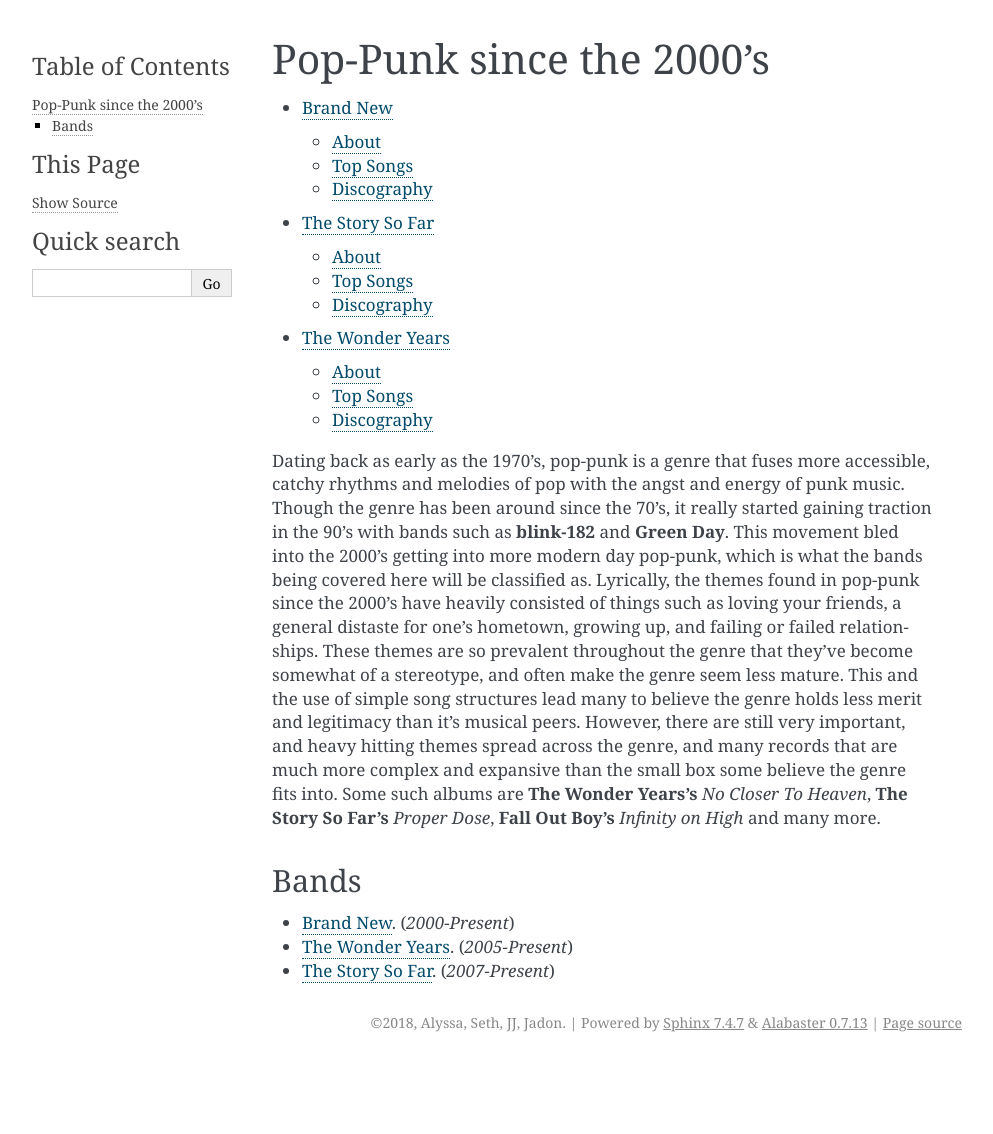
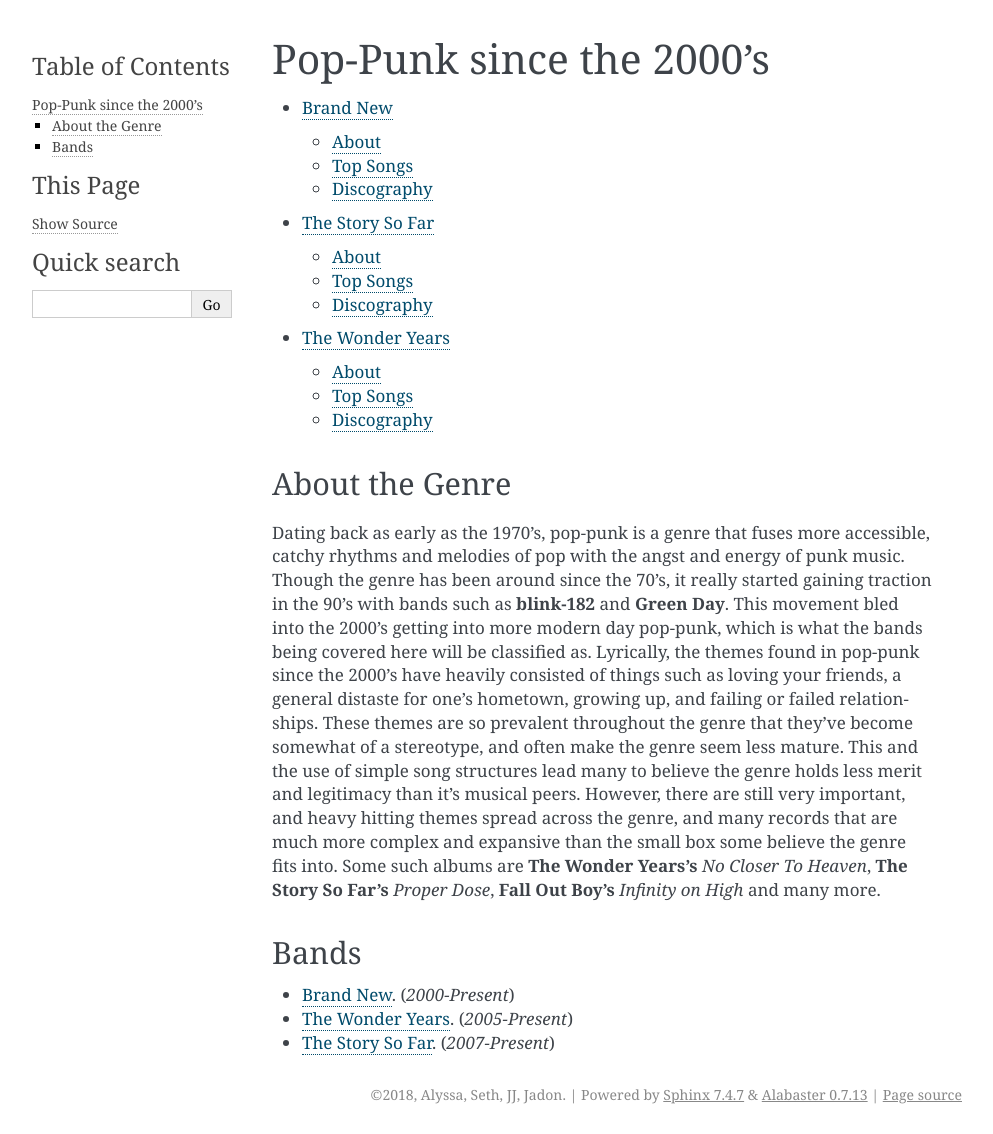
Before and after one commit to rahxki/final_project, a Sphinx documentation site: the page built from source/modern_pop_punk/index.rst, in a window 1280 px wide. Shown: the whole page, without its empty margins (148-1141 px from the left). Built offline with Sphinx 7.4.7, drawn with Linux system fonts in a browser that asks for light colours; before the commit the page ends 1062 px from its top, so only the background shows below that.

Commit message:
adding organization

```diff
--- a/source/modern_pop_punk/index.rst
+++ b/source/modern_pop_punk/index.rst
@@ -9,6 +9,8 @@
    the_story_so_far/index
    the_wonder_years/index
 
+About the Genre
+---------------
 
 Dating back as early as the 1970’s, pop-punk is a genre that fuses more accessible, catchy rhythms and melodies of pop with the angst and energy of punk music. Though the genre has been around since the 70’s, it really started gaining traction in the 90’s with bands such as **blink-182** and **Green Day**. This movement bled into the 2000’s getting into more modern day pop-punk, which is what the bands being covered here will be classified as. Lyrically, the themes found in pop-punk since the 2000’s have heavily consisted of things such as loving your friends, a general distaste for one’s hometown, growing up, and failing or failed relationships. These themes are so prevalent throughout the genre that they’ve become somewhat of a stereotype, and often make the genre seem less mature. This and the use of simple song structures lead many to believe the genre holds less merit and legitimacy than it’s musical peers. However, there are still very important, and heavy hitting themes spread across the genre, and many records that are much more complex and expansive than the small box some believe the genre fits into. Some such albums are **The Wonder Years’s** *No Closer To Heaven*, **The Story So Far’s** *Proper Dose*, **Fall Out Boy’s** *Infinity on High* and many more.
 
```
